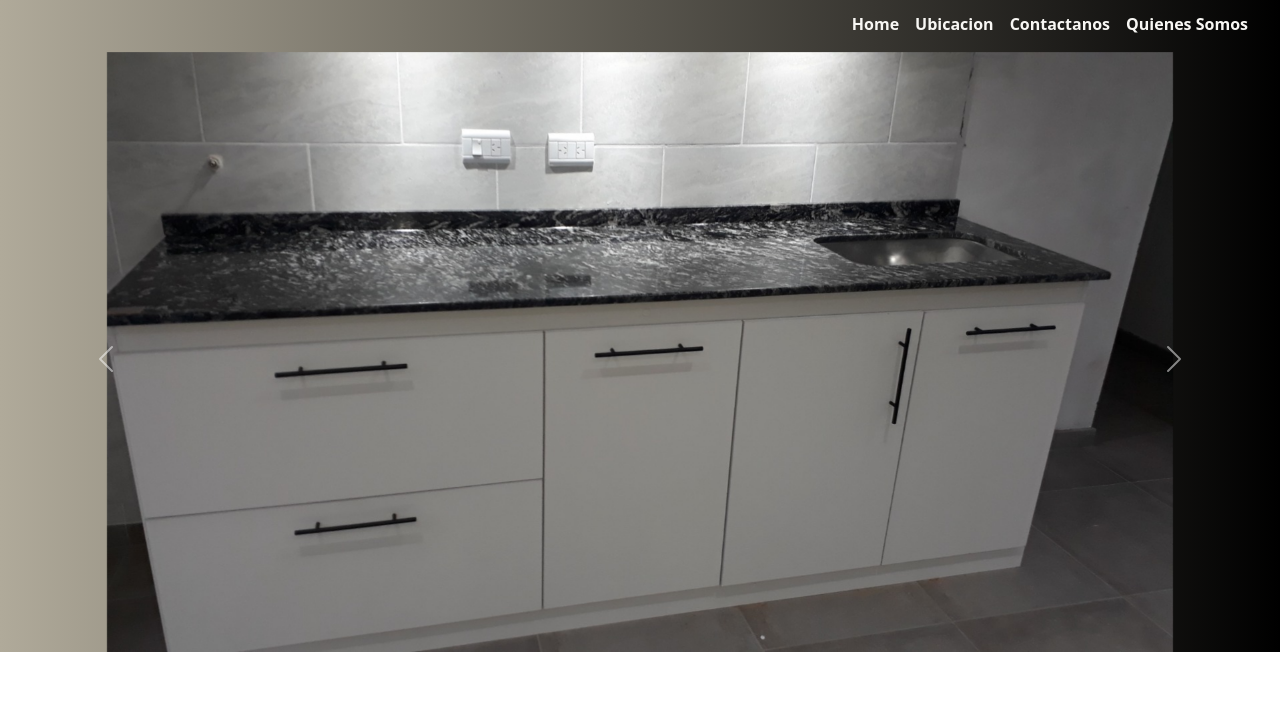
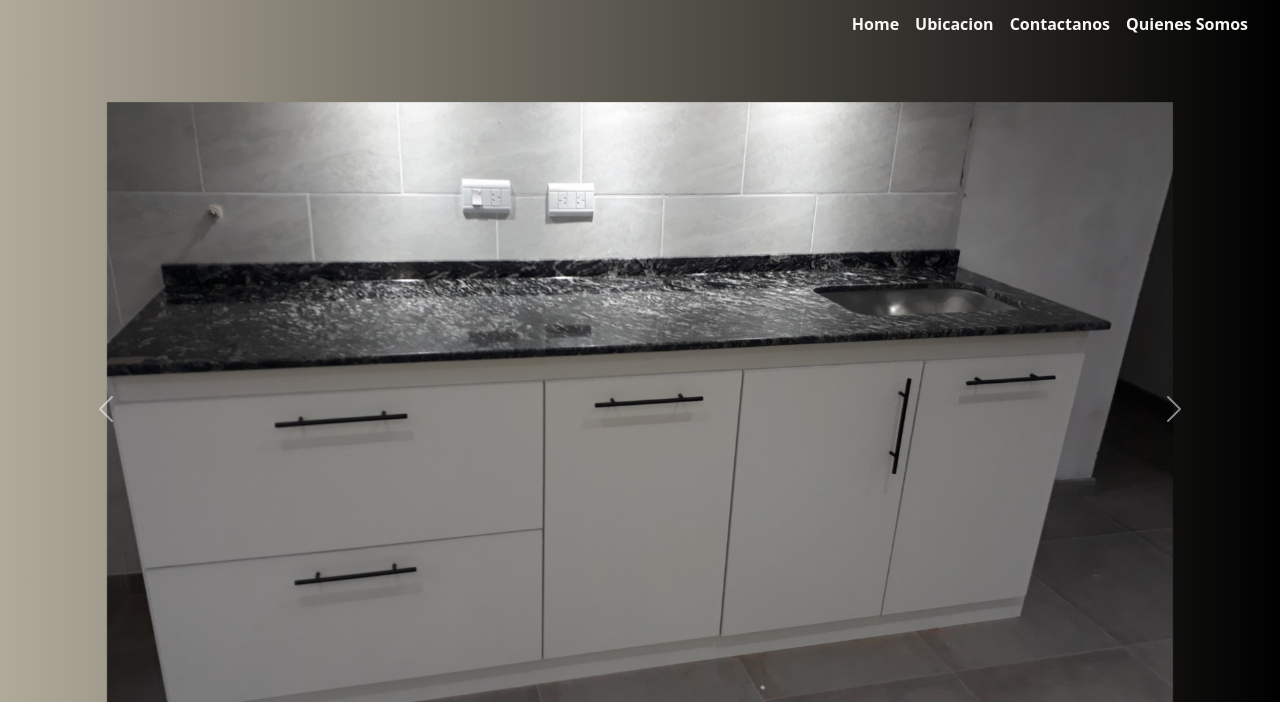
Before and after one commit to juanih1990/juanhEntregaCodeHourse, a website: page pages/galeria.html in a window 1280 px wide. Shown: the part 180-882 px from the top of the page. Before the commit the page ends 832 px from the top, so only its background shows below. Drawn offline with nearby package versions, Linux system fonts and the light colour scheme.

Commit message:
proyecto finalizado sin sass

```diff
--- a/css/miEstilo.css
+++ b/css/miEstilo.css
@@ -68,6 +68,9 @@ a:hover{
         object-fit: contain;
         /* max-height: 225px !important; */
     }
+    .section__Carousel--MargenTop{
+        margin-top: 50px;
+   }
     /* ----------------------------------------------------------------------------------------      Contactanos  ------------------------------------------------------ */
     section div i{
         font-size: 2em;
@@ -159,7 +162,7 @@ a:hover{
         object-fit: contain;
         /* max-height: 225px !important; */
     }
-    .section__Carousel--MargenTop{
+    .section__Carousel--MargenTopMobie{
          margin-top: 5px;
     }
      /* ----------------------------------------------------------------------------------------      ¿Quienes Somos?  ------------------------------------------------------ */
--- a/pages/galeria.html
+++ b/pages/galeria.html
@@ -61,7 +61,7 @@
                 </div>
         </nav>
         <!-------------------------------------------------------- Carousel ---------------------------------------------------------------------->
-        <section class="row section__Carousel--MargenTop">
+        <section class="row section__Carousel--MargenTop section__Carousel--MargenTopMobie">
             <div class="col-xl-12 col-12">
                 <div id="carouselExample" class="carousel slide">
                     <div class="carousel-inner">
```
